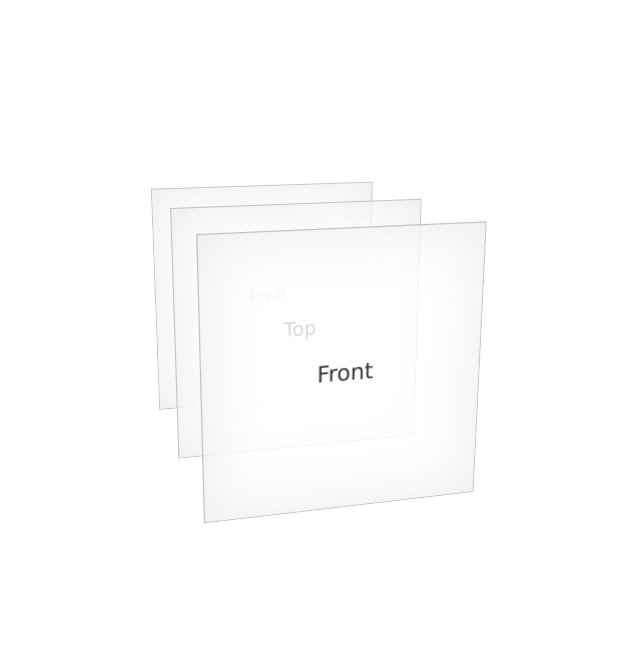
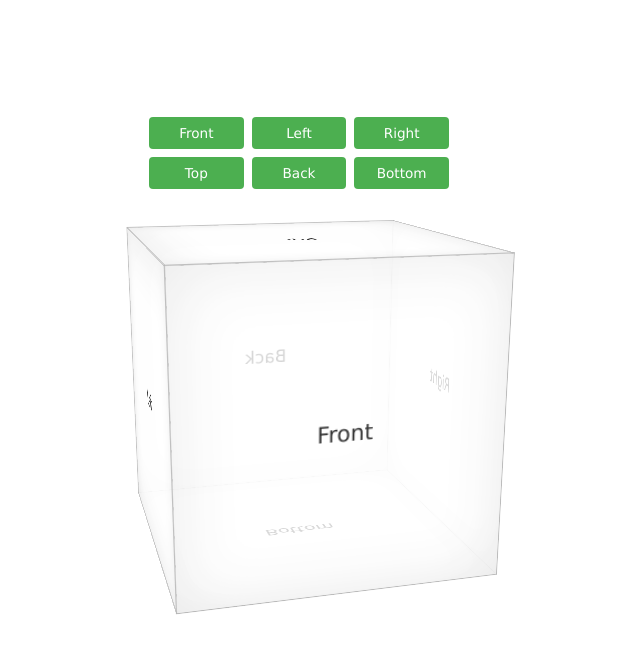
Before and after one commit to IlyaSafronov/the-3D-cube-animation, a plain HTML site: page index.html in a window 1280 px wide. Shown: the whole page, without its empty margins (341-981 px from the left). Drawn offline with Linux system fonts and the light colour scheme.

Commit message:
finish styles

```diff
--- a/index.html
+++ b/index.html
@@ -7,14 +7,28 @@
   <title>Document</title>
 </head>
 <body>
+  <div class="grid">
+    <label for="front" class="btn">Front</label>
+    <label for="left" class="btn">Left</label>
+    <label for="right" class="btn">Right</label>
+    <label for="top" class="btn">Top</label>
+    <label for="back" class="btn">Back</label>
+    <label for="bottom" class="btn">Bottom</label>
+  </div>
+  <input type="radio" name="face" id="front">
+  <input type="radio" name="face" id="left">
+  <input type="radio" name="face" id="right">
+  <input type="radio" name="face" id="top">
+  <input type="radio" name="face" id="back">
+  <input type="radio" name="face" id="bottom">
   <div class="container">
     <div class="cube">
       <div class="face front">Front</div>
       <div class="face back">Back</div>
       <div class="face top">Top</div>
-      <!-- <div class="face right">Right</div> -->
-      <!-- <div class="face left">Left</div> -->
-      <!-- <div class="face bottom">Bottom</div> -->
+      <div class="face right">Right</div>
+      <div class="face left">Left</div>
+      <div class="face bottom">Bottom</div>
     </div>
   </div>
 
--- a/style.css
+++ b/style.css
@@ -1,5 +1,5 @@
 :root {
-  --size: 250px;
+  --size: 300px;
 }
 
 body {
@@ -11,6 +11,7 @@ body {
 
 /* !container */
 .container {
+  margin-top: 50px;
   perspective: 1000px;
   width: var(--size);
   height: var(--size);
@@ -21,7 +22,10 @@ body {
   width: 100%;
   height: 100%;
   transform-style: preserve-3d;
-  transform: rotateX(-15deg) rotateY(15deg) ;
+  transform: rotateX(-15deg) rotateY(15deg);
+  transition: all 0.85s cubic-bezier(1, -0.75, 0.5, 1.2);
+
+  /* transform: rotateX(90deg); */
 }
 
 /* !faces */
@@ -45,3 +49,66 @@ body {
 .back {
   transform: rotateY(180deg) translateZ(150px);
 }
+
+.top {
+  transform: rotateX(90deg) translateZ(150px);
+}
+
+.right {
+  transform: rotateY(90deg) translateZ(150px);
+}
+
+.left {
+  transform: rotateY(-90deg) translateZ(150px);
+}
+
+.bottom {
+  transform: rotateX(-90deg) translateZ(150px);
+}
+
+/* ! Interactions */
+#bottom:checked ~ .container .cube {
+  transform: rotateX(90deg);
+}
+
+#top:checked ~ .container .cube {
+  transform: rotateX(-90deg);
+}
+
+#left:checked ~ .container .cube {
+  transform: rotateY(90deg);
+}
+
+#right:checked ~ .container .cube {
+  transform: rotateY(-90deg);
+}
+
+#back:checked ~ .container .cube {
+  transform: rotateY(180deg);
+}
+
+
+/* !buttons */
+input[type='radio'] {
+  display: none;
+}
+
+.grid {
+  display: grid;
+  grid-template-columns: repeat(3, 1fr);
+  gap: .5rem;
+}
+
+.btn {
+  padding: 0.5rem 1rem;
+  font-size: 0.85rem;
+  border-radius: 0.25rem;
+  background-color: #4caf50;
+  color: #fff;
+  text-align: center;
+  cursor: pointer;
+}
+
+.btn:hover {
+  box-shadow: 0 0 0 1px #fff, 0 0 0 2px #4caf50;
+}
```
